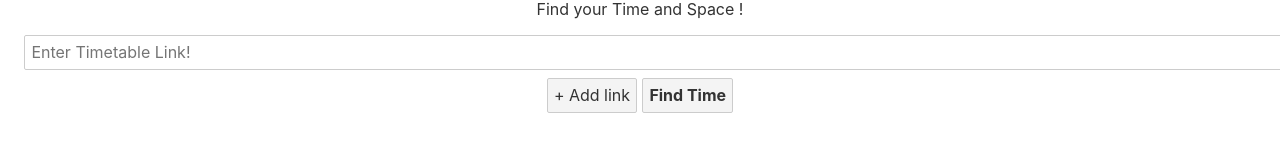
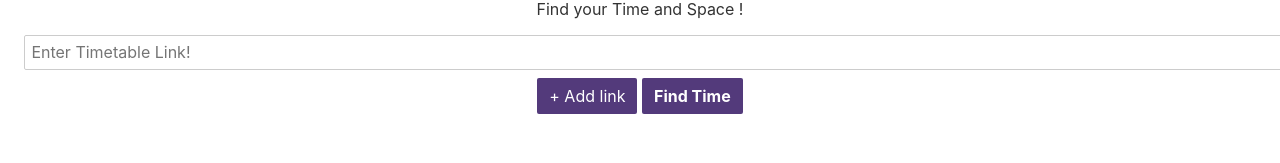
Before and after one commit to wilsonngja/MeetUps, a Svelte app in the folder frontend/: page / in a window 1280 px wide. Shown: the part 861-1024 px from the top of the page. Built offline with nearby package versions, Linux system fonts and the light colour scheme.

Commit message:
Changed styling for free_slot

```diff
--- a/frontend/src/App.svelte
+++ b/frontend/src/App.svelte
@@ -46,7 +46,8 @@
 		for (let i = 0; i < venue_slot.length; i += 1)
 		{
 
-			buttons += "<button class='VenueButton'>" + venue_slot[i] + "</button>";
+			buttons += "<button class='VenueButton' id = '" + venue_slot[i] + "'>" + venue_slot[i] + "</button>";
+			// buttons += "<button class='VenueButton' id = '{ venue_slot[i]} '>" + venue_slot[i] + "</button>";
 		}
 		venue_slot = [];
 	}
--- a/frontend/src/DynamicTextField.svelte
+++ b/frontend/src/DynamicTextField.svelte
@@ -201,4 +201,13 @@
 
 
 <style>
+  button {
+		background: #533A7B;
+		color: white;
+	  	border: none;
+		font-size: 1em;
+	  	padding: 8px 12px;
+	  	border-radius: 2px;
+		text-align: center;
+	}
 </style>
```
